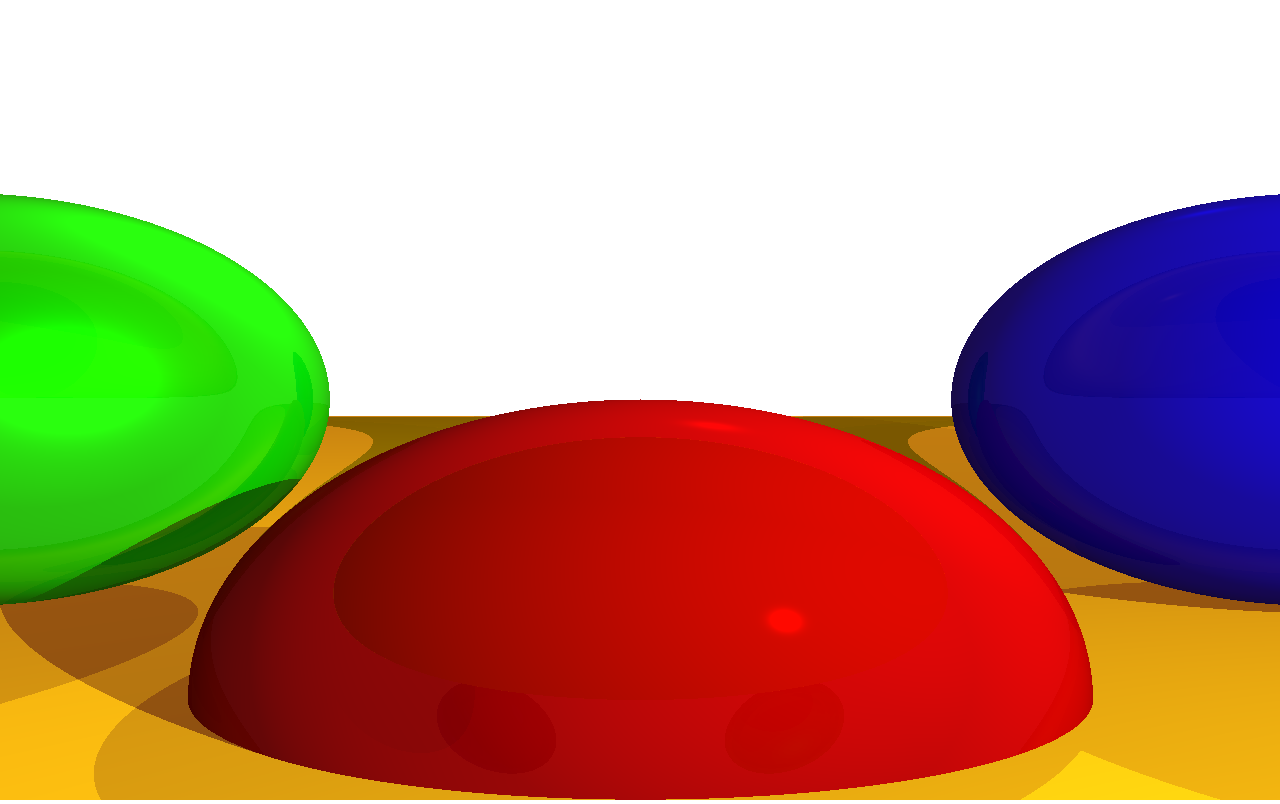
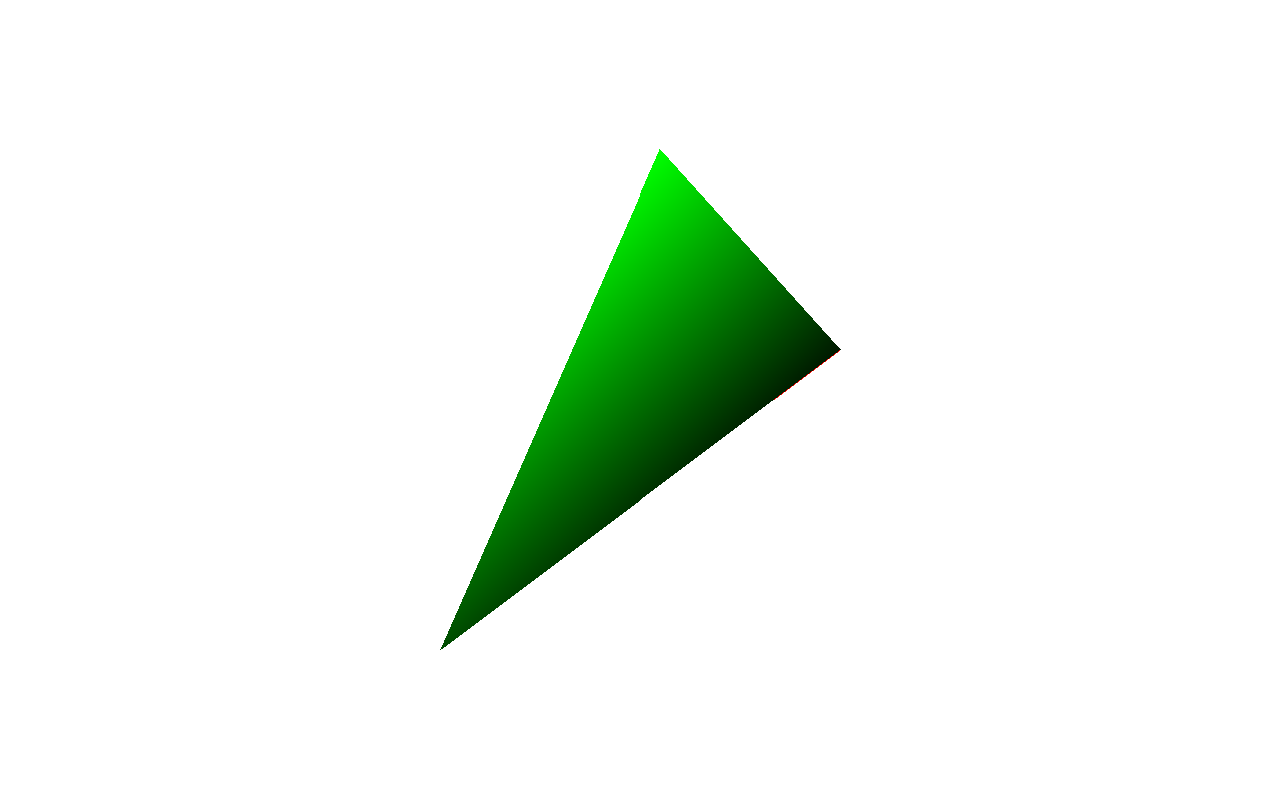
Before and after one commit to antash-mishra/mini-raytracer, a website built with Vite: page src/index.html in a window 1280 px wide. Built offline with nearby package versions, Linux system fonts and the light colour scheme.

Commit message:
rasterized triangle, added color and shaded uniform color

```diff
--- a/src/index.html
+++ b/src/index.html
@@ -8,6 +8,6 @@
 </head>
 <body>
     <canvas id="canvas"></canvas>
-    <script src="script.js" type="module"></script>
+    <script src="rasterizer.js" type="module"></script>
 </body>
 </html>
--- /dev/null
+++ b/src/rasterizer.js
@@ -0,0 +1,229 @@
+"use strict";
+
+const sizes = {
+    width: window.innerWidth,
+    height: window.innerHeight
+}
+
+
+const canvas = document.getElementById("canvas");
+if (!canvas) {
+    throw new Error("Canvas element not found");
+}
+
+const ctx = canvas.getContext("2d");
+if (!ctx) {
+    throw new Error("2D context not supported");
+}
+
+let canvas_buffer = ctx.getImageData(0, 0, sizes.width, sizes.height);
+
+canvas.width = sizes.width;
+canvas.height = sizes.height;
+
+const putPixel = (x, y, color) => {
+    x = canvas.width/2 + (x | 0);
+    y = canvas.height/2 - (y | 0) - 1;
+
+    if (x < 0 || x >= sizes.width || y < 0 || y >= sizes.height) {
+        return;
+    }
+
+    // Calculate offset in the buffer
+    const offset = 4 * (x + y * sizes.width);
+
+    // Set pixel data with clamped color values
+    canvas_buffer.data[offset] = color.r;
+    canvas_buffer.data[offset + 1] = color.g;
+    canvas_buffer.data[offset + 2] = color.b;
+    canvas_buffer.data[offset + 3] = 255; // Alpha channel
+
+}
+
+const updateCanvas = () => {
+    ctx.putImageData(canvas_buffer, 0, 0);
+}
+
+class Point {
+    constructor(x, y, h) {
+        this.x = x;
+        this.y = y;
+        this.h = h
+    }
+}
+
+
+const P0 = new Point(-200, -250, 0.3);
+const P1 = new Point(200, 50, 0.1);
+const P2 = new Point(20, 250, 1.0);
+
+const swapa = (a, b) => {
+    let temp = a;
+    a = b;
+    b = temp;
+    return [a, b];
+}
+
+
+
+const interpolate = (i0, d0, i1, d1) => {
+    if (i0 == i1) {
+        return [d0];
+    }
+    let values = []
+    const a = (d1 - d0) / (i1 - i0);
+    let d = d0;
+    for (let i = i0; i <= i1; i++) {
+        values.push(d);
+        d += a
+    }
+    return values;
+}
+
+const drawLine = (p0, p1, color) => {
+    let dx = p1.x - p0.x
+    let dy = p1.y - p0.y;
+    if (Math.abs(dx) > Math.abs(dy)) {
+        if (dx < 0) {
+            // swap p0 and p1
+            [p0, p1] = swapa(p0, p1);
+        }
+
+        let ys = interpolate(p0.x, p0.y, p1.x, p1.y);
+        for (let x = p0.x; x <= p1.x; x++) {
+            putPixel(x, ys[x - p0.x | 0], color);
+        }
+    } else {
+        if (dy < 0) {
+            [p0, p1] = swapa(p0, p1);
+        }
+
+        let xs = interpolate(p0.y, p0.x, p1.y, p1.x);
+        for (let y = p0.y; y <= p1.y; y++) {
+            putPixel(xs[y - p0.y | 0], y, color);
+        }
+    }
+}
+
+const drawFilledTriangle = (p0, p1, p2, color) => {
+    // sort the points so that y0<=y1<=y2
+    if (p1.y < p0.y) {
+        [p0, p1] = swapa(p0, p1);
+    }
+    if (p2.y < p0.y) {
+        [p0, p2] = swapa(p1, p2);
+    }
+    if (p2.y < p1.y) {
+        [p1, p2] = swapa(p0, p1);
+    }
+
+    // compute the x coordinates of triangle edges
+    let x01 = interpolate(p0.y, p0.x, p1.y, p1.x);
+    let x12 = interpolate(p1.y, p1.x, p2.y, p2.x);
+    let x02 = interpolate(p0.y, p0.x, p2.y, p2.x);
+
+    // remove last eleement of x01 and concatenate the x01 and x12 arrays
+    x01.pop();
+    const x012 = x01.concat(x12);
+
+    // Determining left and right sides
+    let left = [];
+    let right = [];
+    const m = Math.floor(x012.length / 2);
+    if (x02[m] < x012[m]) {
+        left = x02;
+        right = x012;
+    } else {
+        left = x012;
+        right = x02;
+    }
+
+    // Draw horizontal line
+    for (let y = p0.y; y <= p2.y; y++) {
+        for (let x = left[y - p0.y]; x <= right[y - p0.y]; x++) {
+            putPixel(x, y, color);
+        }
+    }
+}
+
+let h0 = 0.3
+let h1 = 0.1
+let h2 = 1.0
+
+const drawShadedTriangle = (p0, p1, p2, color) => {
+    // sort the points so that y0<=y1<=y2
+    if (p1.y < p0.y) {
+        [p0, p1] = swapa(p0, p1);
+    }
+    if (p2.y < p0.y) {
+        [p0, p2] = swapa(p1, p2);
+    }
+    if (p2.y < p1.y) {
+        [p1, p2] = swapa(p0, p1);
+    }
+
+    let x01 = interpolate(p0.y, p0.x, p1.y, p1.x);
+    let h01 = interpolate(p0.y, p0.h, p1.y, p1.h);
+
+    let x12 = interpolate(p1.y, p1.x, p2.y, p2.x);
+    let h12 = interpolate(p1.y, p1.h, p2.y, p2.h);
+
+    let x02 = interpolate(p0.y, p0.x, p2.y, p2.x);
+    let h02 = interpolate(p0.y, p0.h, p2.y, p2.h);
+
+    // remove last element
+    x01.pop();
+    let x012 = x01.concat(x12);
+
+    h01.pop();
+    let h012 = h01.concat(h12);
+
+    // Determining left and right sides
+    let x_left = [];
+    let h_left = [];
+    let x_right = [];
+    let h_right = [];
+
+    const m = Math.floor(x012.length / 2) | 0;
+    if (x02[m] < x012[m]) {
+        x_left = x02;
+        h_left = h02;
+
+        x_right = x012;
+        h_right = h012;
+    } else {
+        x_left = x012;
+        h_left = h012;
+
+        x_right = x02;
+        h_right = h02;
+    }
+
+    // Draw horizontal segments
+    for (let y = p0.y; y <= p2.y; y++) {
+        let x_l = x_left[y - p0.y] | 0
+        let x_r = x_right[y - p0.y] | 0
+
+        const h_segment = interpolate(x_l, h_left[y - p0.y], x_r, h_right[y - p0.y]);
+
+        for (let x = x_l; x <= x_r; x++) {
+            const shaded_color = {
+                r: color.r * h_segment[x - x_l],
+                g: color.g * h_segment[x - x_l],
+                b: color.b * h_segment[x - x_l]
+            }
+            putPixel(
+                x,
+                y,
+                shaded_color
+            );
+        }
+    }
+}
+
+// Draw your lines or other primitives here
+drawLine(P0, P1, {r: 255, g: 0, b: 0});
+drawLine(P1, P2, {r: 255, g: 0, b: 0});
+drawLine(P2, P0, {r: 255, g: 0, b: 0});
+drawShadedTriangle(P0, P1, P2, {r:0, g:255, b:0})
+updateCanvas();
--- a/src/script.js
+++ b/src/raytracer.js
@@ -5,6 +5,13 @@ class Sphere {
         this.color = color;
         this.specular = specular;
         this.reflective = reflective;
+    }
+}
+
+class Camera {
+    constructor(position, rotation) {
+        this.position = position;
+        this.rotation = rotation;
     }
 }
 
@@ -33,6 +40,8 @@ const O = {
     y: sizes.originY,
     z: sizes.originZ,
 }
+
+const camera = new Camera(O, { x: 0, y: 0, z: 0 })
 
 const BACKGROUND_COLOR = { r: 255, g: 255, b: 255 }
 
@@ -71,6 +80,7 @@ const magnitude = (v) => {
     return result;
 }
 
+// Checks if ray intersected a sphere
 function intersectRaySphere(O, D, sphere) {
     const radius = sphere.radius;
     const centerToOrigin = {
@@ -247,7 +257,7 @@ function updateCanvas() {
 for (let x = -sizes.width/2; x <= sizes.width/2; x++) {
     for (let y = -sizes.height/2; y <= sizes.height/2; y++) {
         // Convert from screen space to viewport space
-        let D = canvasToViewport(x, y);
+        let D = camera.canvasToViewport(x, y);
         let color = traceRay(O, D, 1, Infinity);
         // Ensure proper rendering position
         putPixel(x, y, color);
```
